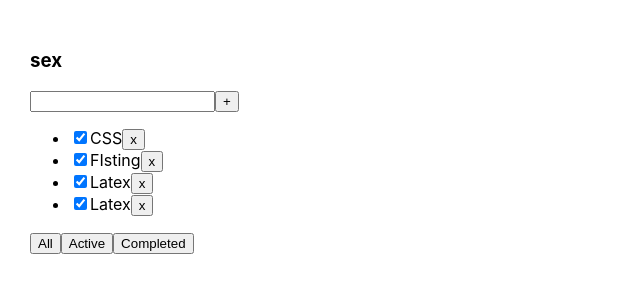
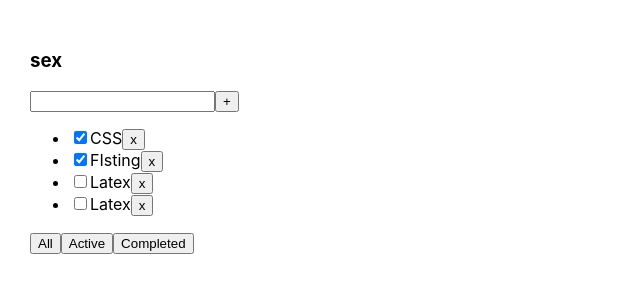
Before and after one commit to kingcatttttt/ToDo_List_react, a React (Create React App) app: page / in a window 1280 px wide. Shown: the top 300 px of the page, without its empty margins (0-640 px from the left). Built offline with nearby package versions, Linux system fonts and the light colour scheme.

Commit message:
Add filterd button

```diff
--- a/src/App.tsx
+++ b/src/App.tsx
@@ -1,39 +1,52 @@
 import React, {useState} from 'react';
 import './App.css';
-import {ToDoList} from "./ToDoList";
+import {TaskType, ToDoList} from "./ToDoList";
 
+export type filterValueType = "all" | "completed" | "active"
+function useState2(data: any) {
+    return [data, () => {
+    }];
+}
 
-function  useState2(data:any) {
-    return [ data, () => {}];
-}
 let arr = useState2([{}, {}, {},]);
 
 let tasks = arr[0]
 let Settasks = arr[1]
+
 function App() {
-let InitTasks = [
-    {id: 1, title: "CSS", isDone: true },
-    {id: 2, title: "FIsting", isDone: true },
-    {id: 3, title: "Latex", isDone: true },
-    {id: 4, title: "Latex", isDone: true },
-]
 
 
-let arr = useState(InitTasks)
-let tasks = arr[0]
-let Settasks = arr[1]
+    let [tasks, Settasks]  = useState<Array<TaskType>>([
+        {id: 1, title: "CSS", isDone: true},
+        {id: 2, title: "FIsting", isDone: true},
+        {id: 3, title: "Latex", isDone: false},
+        {id: 4, title: "Latex", isDone: false},
+    ])
 
-function removeTask(id: number) {
-    let filteredTasks = tasks.filter( t => t.id !== id)
-    Settasks(filteredTasks)
-}
+    let [filter, setFilter] = useState<filterValueType>("all")
+
+    let tasksForToDoList = tasks;
+    if (filter === "completed") {
+        tasksForToDoList = tasks.filter(t => t.isDone === true)
+    }
+    if(filter === "active") {
+        tasksForToDoList = tasks.filter(( t => t.isDone === false))
+    }
+    function removeTask(id: number) {
+        let filteredTasks = tasks.filter(t => t.id !== id)
+        Settasks(filteredTasks)
+    }
+    function changeFilter(value: filterValueType) {
+        setFilter(value)
+    }
 
     return (
         <div className="App">
-            <ToDoList title="sex" tasks={tasks} remoTask={removeTask}/>
+            <ToDoList title="sex" tasks={tasksForToDoList} remoTask={removeTask} changeFilter={changeFilter}/>
         </div>
 
 
     );
 }
+
 export default App;
--- a/src/ToDoList.tsx
+++ b/src/ToDoList.tsx
@@ -1,5 +1,6 @@
 import React from "react";
 import {fdatasync} from "fs";
+import {filterValueType} from "./App";
 
 // function sum(a: number , b: number) {
 //     return alert(a + b)
@@ -12,7 +13,8 @@ export type TaskType = {
 type PropsType = {
     title: string
     tasks: Array<TaskType>
-    remoTask: Function
+    remoTask: (id:number) => void
+    changeFilter: (value: filterValueType) => void
 }
 export function ToDoList(props: PropsType) {
     return (
@@ -37,9 +39,9 @@ export function ToDoList(props: PropsType) {
 
             </ul>
             <div>
-                <button>All</button>
-                <button>Active</button>
-                <button>Completed</button>
+                <button onClick={ () => {props.changeFilter("all")}}>All</button>
+                <button onClick={ () => {props.changeFilter("active")}}>Active</button>
+                <button onClick={ () => {props.changeFilter("completed")}}>Completed</button>
             </div>
         </div>
     )
```
Also changed, not shown: src/index.tsx (+4 -4 lines).
